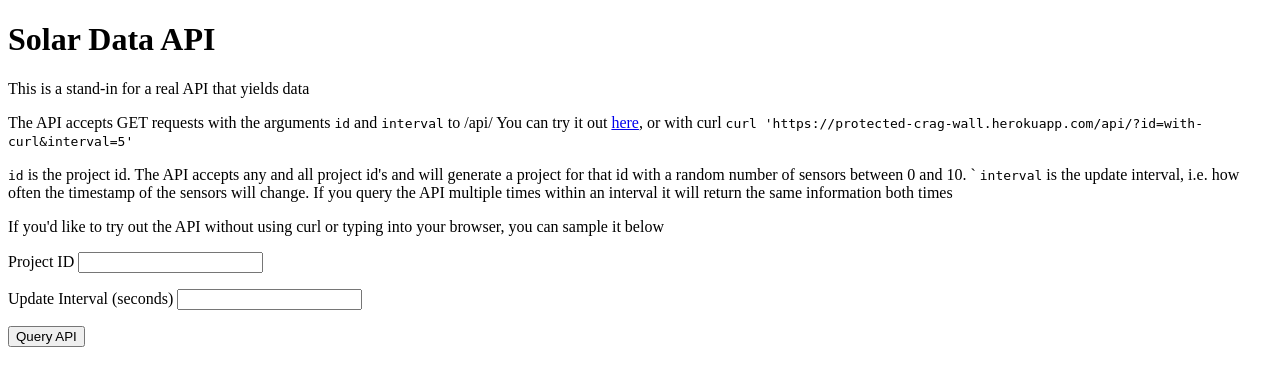
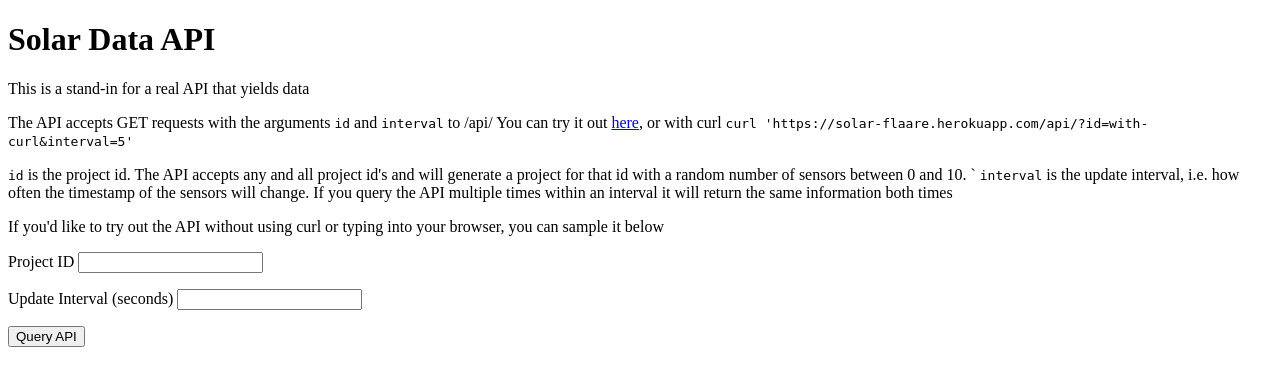
Before and after one commit to b-steel/test-api, a Django app: page / in a window 1280 px wide. Shown: the top 386 px of the page. Run offline with Django 3.2, Linux system fonts and the light colour scheme; parts of the project's set-up code (start-up, migrations or seed data) failed here and were passed over.

Commit message:
Update URL

```diff
--- a/apps/api/templates/api/home.html
+++ b/apps/api/templates/api/home.html
@@ -18,7 +18,7 @@
             <h1>Solar Data API</h1>
             <p>This is a stand-in for a real API that yields data</p>
             <p>The API accepts GET requests with the arguments <code>id</code> and <code>interval</code> to /api/
-            You can try it out <a href="https://protected-crag-wall.herokuapp.com/api/?id=myproject&interval=5">here</a>, or with curl <code>curl 'https://protected-crag-wall.herokuapp.com/api/?id=with-curl&interval=5'</code>
+            You can try it out <a href="https://solar-flaare.herokuapp.com/api/?id=myproject&interval=5">here</a>, or with curl <code>curl 'https://solar-flaare.herokuapp.com/api/?id=with-curl&interval=5'</code>
             </p>
             <p>
                 <code>id</code>
```
Also changed, not shown: 1 other file.
